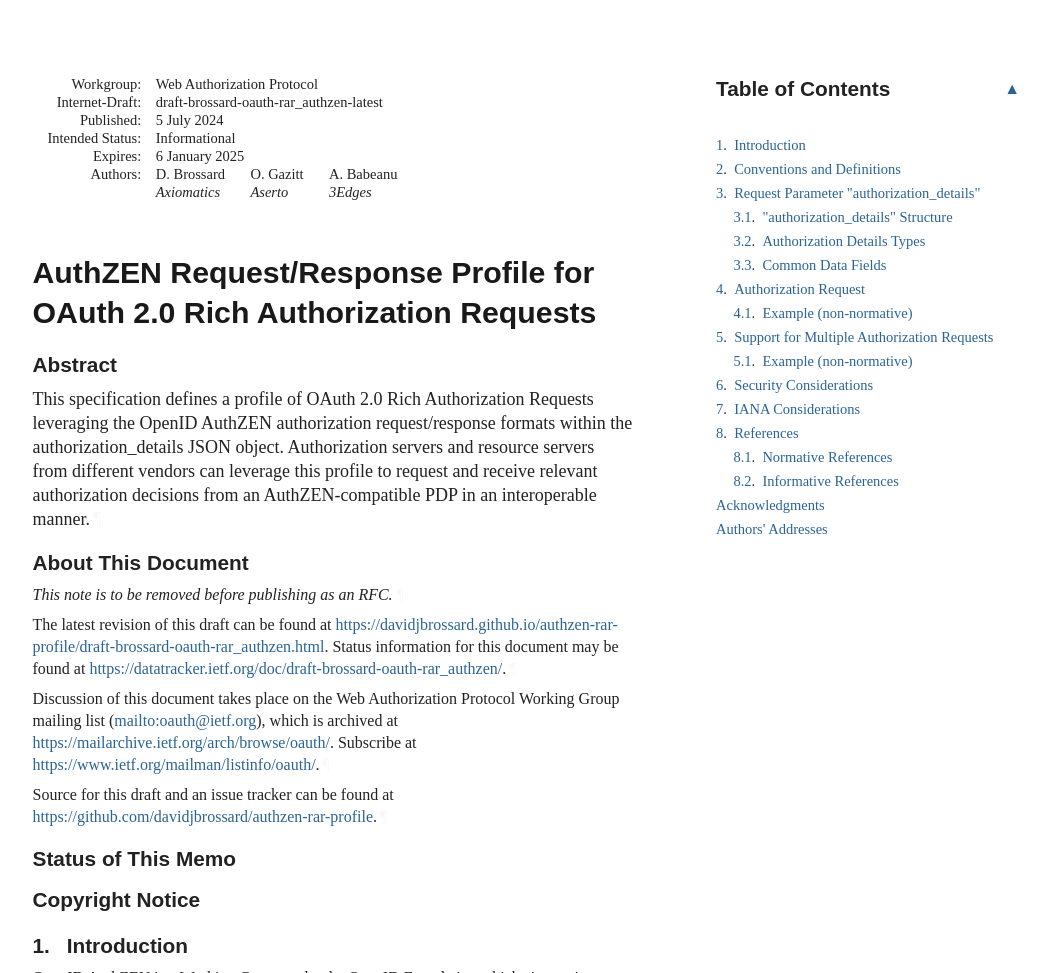
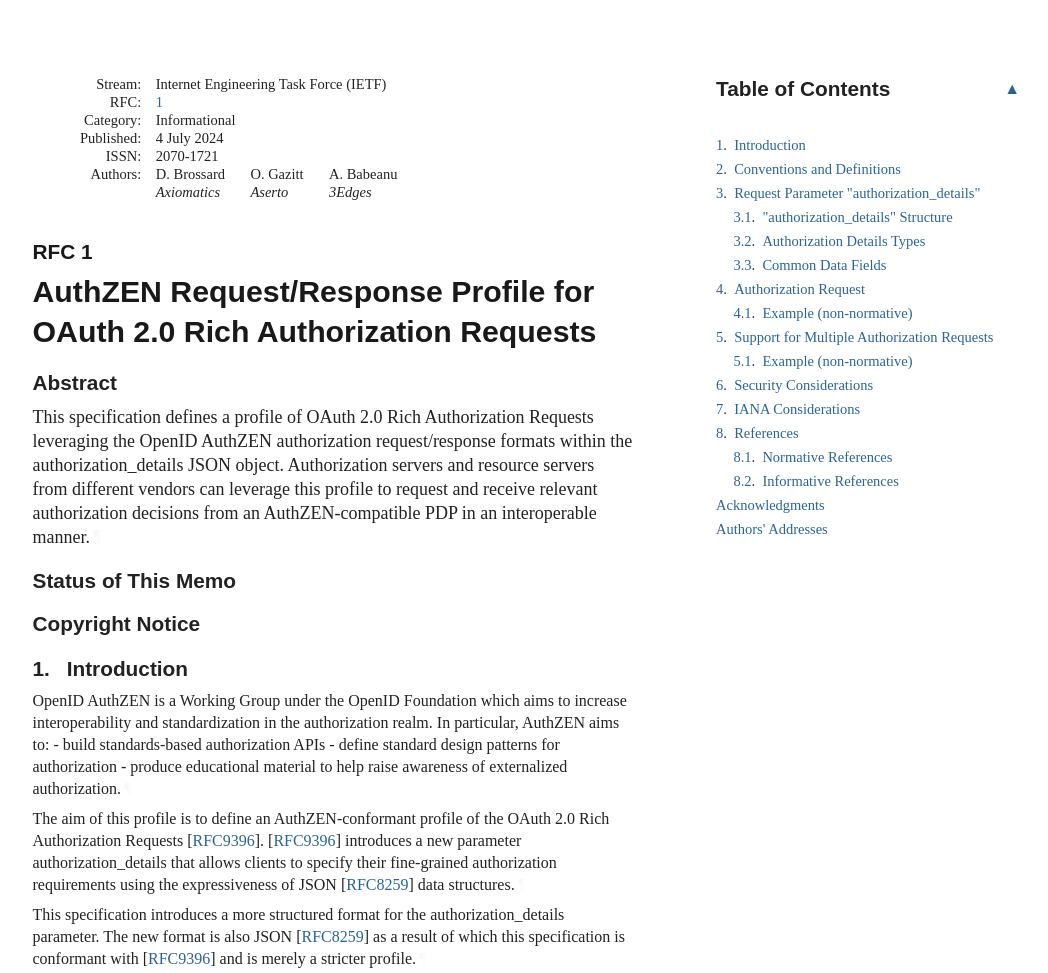
Before and after one commit to davidjbrossard/authzen-rar-profile, a plain HTML site: page draft-brossard-oauth-rar-authzen.html in a window 1280 px wide. Shown: the top 973 px of the page, without its empty margins (92-1140 px from the left). Drawn offline with Linux system fonts and the light colour scheme; a web font is replaced by a local one.

Commit message:
Script updating gh-pages from 08b2b46. [ci skip]

```diff
--- a/draft-brossard-oauth-rar_authzen.html
+++ b/draft-brossard-oauth-rar-authzen.html
@@ -1,10 +1,10 @@
 <!DOCTYPE html>
-<html lang="en" class="Internet-Draft">
+<html lang="en" class="RFC">
 <head>
 <meta charset="utf-8">
 <meta content="Common,Latin" name="scripts">
 <meta content="initial-scale=1.0" name="viewport">
-<title>AuthZEN Request/Response Profile for OAuth 2.0 Rich Authorization Requests</title>
+<title>RFC 1: AuthZEN Request/Response Profile for OAuth 2.0 Rich Authorization Requests</title>
 <meta content="David Brossard" name="author">
 <meta content="Omri Gazitt" name="author">
 <meta content="Alex Babeanu" name="author">
@@ -16,7 +16,7 @@
 <meta content="abac" name="keyword">
 <meta content="authzen" name="keyword">
 <meta content="openid" name="keyword">
-<meta content="draft-brossard-oauth-rar_authzen-latest" name="ietf.draft">
+<meta content="1" name="rfc.number">
 <!-- Generator version information:
   xml2rfc 3.22.0
     Python 3.12.3
@@ -32,7 +32,7 @@
     setuptools 69.5.1
     wcwidth 0.2.13
 -->
-<link href="draft-brossard-oauth-rar_authzen.xml" rel="alternate" type="application/rfc+xml">
+<link href="draft-brossard-oauth-rar-authzen.xml" rel="alternate" type="application/rfc+xml">
 <link href="#copyright" rel="license">
 <style type="text/css">@font-face {
   font-family: 'Lora';
@@ -1023,35 +1023,38 @@ svg :is([fill="white"], [fill^="#fff"]) {
 }
 </style>
 
-</head>
+<link href="https://dx.doi.org/10.17487/rfc1" rel="alternate">
+  <link href="urn:issn:2070-1721" rel="alternate">
+  <link href="https://datatracker.ietf.org/doc/draft-brossard-oauth-rar-authzen-latest" rel="prev">
+  </head>
 <body class="xml2rfc">
 <table class="ears">
 <thead><tr>
-<td class="left">Internet-Draft</td>
+<td class="left">RFC 1</td>
 <td class="center">AuthZEN RAR Profile</td>
 <td class="right">July 2024</td>
 </tr></thead>
 <tfoot><tr>
 <td class="left">Brossard, et al.</td>
-<td class="center">Expires 6 January 2025</td>
+<td class="center">Informational</td>
 <td class="right">[Page]</td>
 </tr></tfoot>
 </table>
 <div id="external-metadata" class="document-information"></div>
 <div id="internal-metadata" class="document-information">
 <dl id="identifiers">
-<dt class="label-workgroup">Workgroup:</dt>
-<dd class="workgroup">Web Authorization Protocol</dd>
-<dt class="label-internet-draft">Internet-Draft:</dt>
-<dd class="internet-draft">draft-brossard-oauth-rar_authzen-latest</dd>
+<dt class="label-stream">Stream:</dt>
+<dd class="stream">Internet Engineering Task Force (IETF)</dd>
+<dt class="label-rfc">RFC:</dt>
+<dd class="rfc"><a href="https://www.rfc-editor.org/rfc/rfc1" class="eref">1</a></dd>
+<dt class="label-category">Category:</dt>
+<dd class="category">Informational</dd>
 <dt class="label-published">Published:</dt>
 <dd class="published">
-<time datetime="2024-07-05" class="published">5 July 2024</time>
+<time datetime="2024-07-04" class="published">4 July 2024</time>
     </dd>
-<dt class="label-intended-status">Intended Status:</dt>
-<dd class="intended-status">Informational</dd>
-<dt class="label-expires">Expires:</dt>
-<dd class="expires"><time datetime="2025-01-06">6 January 2025</time></dd>
+<dt class="label-issn">ISSN:</dt>
+<dd class="issn">2070-1721</dd>
 <dt class="label-authors">Authors:</dt>
 <dd class="authors">
 <div class="author">
@@ -1069,26 +1072,11 @@ svg :is([fill="white"], [fill^="#fff"]) {
 </dd>
 </dl>
 </div>
+<h1 id="rfcnum">RFC 1</h1>
 <h1 id="title">AuthZEN Request/Response Profile for OAuth 2.0 Rich Authorization Requests</h1>
 <section id="section-abstract">
       <h2 id="abstract"><a href="#abstract" class="selfRef">Abstract</a></h2>
 <p id="section-abstract-1">This specification defines a profile of OAuth 2.0 Rich Authorization Requests leveraging the OpenID AuthZEN authorization request/response formats within the authorization_details JSON object. Authorization servers and resource servers from different vendors can leverage this profile to request and receive relevant authorization decisions from an AuthZEN-compatible PDP in an interoperable manner.<a href="#section-abstract-1" class="pilcrow">¶</a></p>
-</section>
-<section class="note rfcEditorRemove" id="section-note.1">
-      <h2 id="name-about-this-document">
-<a href="#name-about-this-document" class="section-name selfRef">About This Document</a>
-      </h2>
-<p id="section-note.1-1">This note is to be removed before publishing as an RFC.<a href="#section-note.1-1" class="pilcrow">¶</a></p>
-<p id="section-note.1-2">
-        The latest revision of this draft can be found at <span><a href="https://davidjbrossard.github.io/authzen-rar-profile/draft-brossard-oauth-rar_authzen.html">https://davidjbrossard.github.io/authzen-rar-profile/draft-brossard-oauth-rar_authzen.html</a></span>.
-        Status information for this document may be found at <span><a href="https://datatracker.ietf.org/doc/draft-brossard-oauth-rar_authzen/">https://datatracker.ietf.org/doc/draft-brossard-oauth-rar_authzen/</a></span>.<a href="#section-note.1-2" class="pilcrow">¶</a></p>
-<p id="section-note.1-3">
-        Discussion of this document takes place on the
-        Web Authorization Protocol Working Group mailing list (<span><a href="mailto:oauth@ietf.org">mailto:oauth@ietf.org</a></span>),
-        which is archived at <span><a href="https://mailarchive.ietf.org/arch/browse/oauth/">https://mailarchive.ietf.org/arch/browse/oauth/</a></span>.
-        Subscribe at <span><a href="https://www.ietf.org/mailman/listinfo/oauth/">https://www.ietf.org/mailman/listinfo/oauth/</a></span>.<a href="#section-note.1-3" class="pilcrow">¶</a></p>
-<p id="section-note.1-4">Source for this draft and an issue tracker can be found at
-        <span><a href="https://github.com/davidjbrossard/authzen-rar-profile">https://github.com/davidjbrossard/authzen-rar-profile</a></span>.<a href="#section-note.1-4" class="pilcrow">¶</a></p>
 </section>
 <div id="status-of-memo">
 <section id="section-boilerplate.1">
@@ -1096,20 +1084,19 @@ svg :is([fill="white"], [fill^="#fff"]) {
 <a href="#name-status-of-this-memo" class="section-name selfRef">Status of This Memo</a>
         </h2>
 <p id="section-boilerplate.1-1">
-        This Internet-Draft is submitted in full conformance with the
-        provisions of BCP 78 and BCP 79.<a href="#section-boilerplate.1-1" class="pilcrow">¶</a></p>
+            This document is not an Internet Standards Track specification; it is
+            published for informational purposes.<a href="#section-boilerplate.1-1" class="pilcrow">¶</a></p>
 <p id="section-boilerplate.1-2">
-        Internet-Drafts are working documents of the Internet Engineering Task
-        Force (IETF). Note that other groups may also distribute working
-        documents as Internet-Drafts. The list of current Internet-Drafts is
-        at <span><a href="https://datatracker.ietf.org/drafts/current/">https://datatracker.ietf.org/drafts/current/</a></span>.<a href="#section-boilerplate.1-2" class="pilcrow">¶</a></p>
+            This document is a product of the Internet Engineering Task Force
+            (IETF).  It represents the consensus of the IETF community.  It has
+            received public review and has been approved for publication by the
+            Internet Engineering Steering Group (IESG).  Not all documents
+            approved by the IESG are candidates for any level of Internet
+            Standard; see Section 2 of RFC 7841.<a href="#section-boilerplate.1-2" class="pilcrow">¶</a></p>
 <p id="section-boilerplate.1-3">
-        Internet-Drafts are draft documents valid for a maximum of six months
-        and may be updated, replaced, or obsoleted by other documents at any
-        time. It is inappropriate to use Internet-Drafts as reference
-        material or to cite them other than as "work in progress."<a href="#section-boilerplate.1-3" class="pilcrow">¶</a></p>
-<p id="section-boilerplate.1-4">
-        This Internet-Draft will expire on 6 January 2025.<a href="#section-boilerplate.1-4" class="pilcrow">¶</a></p>
+            Information about the current status of this document, any
+            errata, and how to provide feedback on it may be obtained at
+            <span><a href="https://www.rfc-editor.org/info/rfc1">https://www.rfc-editor.org/info/rfc1</a></span>.<a href="#section-boilerplate.1-3" class="pilcrow">¶</a></p>
 </section>
 </div>
 <div id="copyright">
```
Also changed, not shown: index.html (+8 -8 lines), draft-brossard-oauth-rar-authzen.txt.
